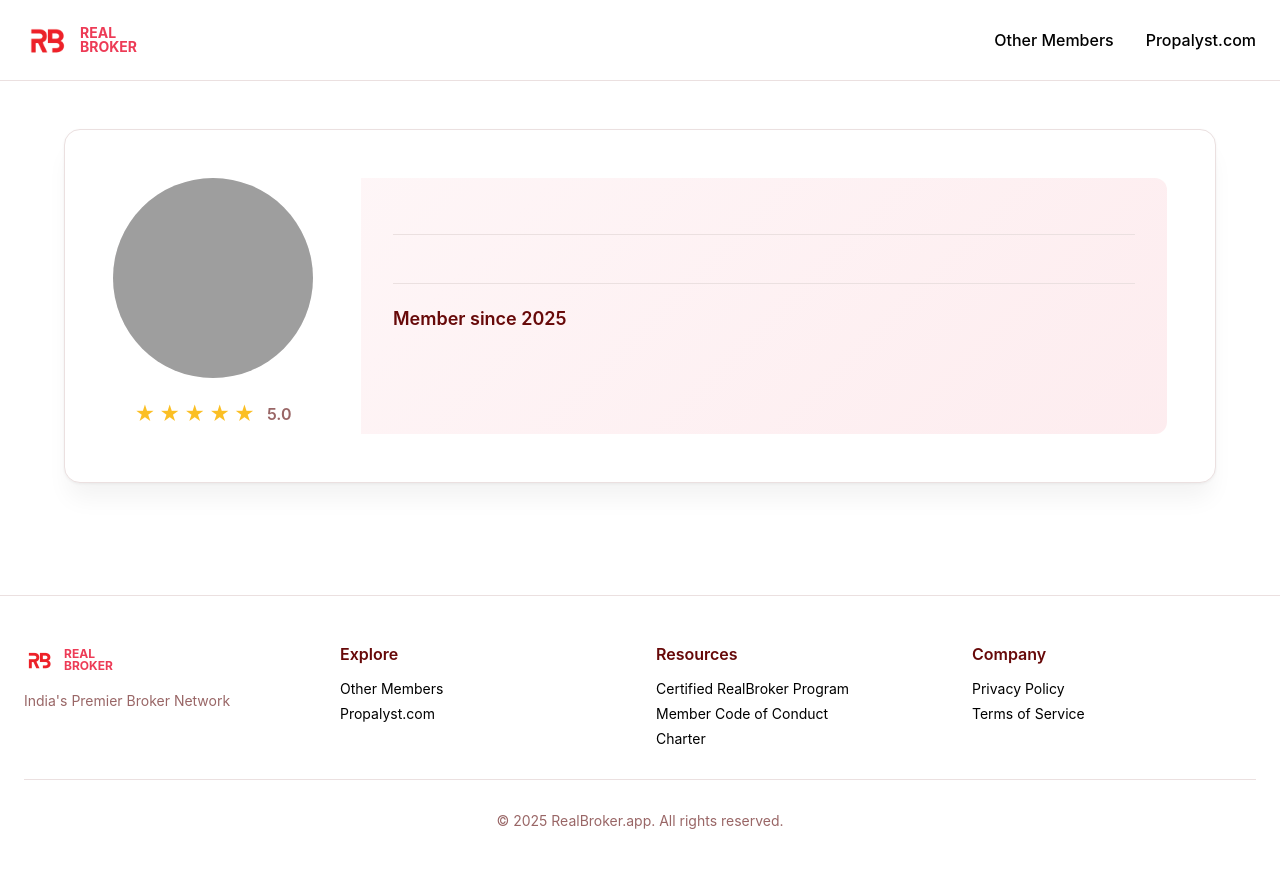
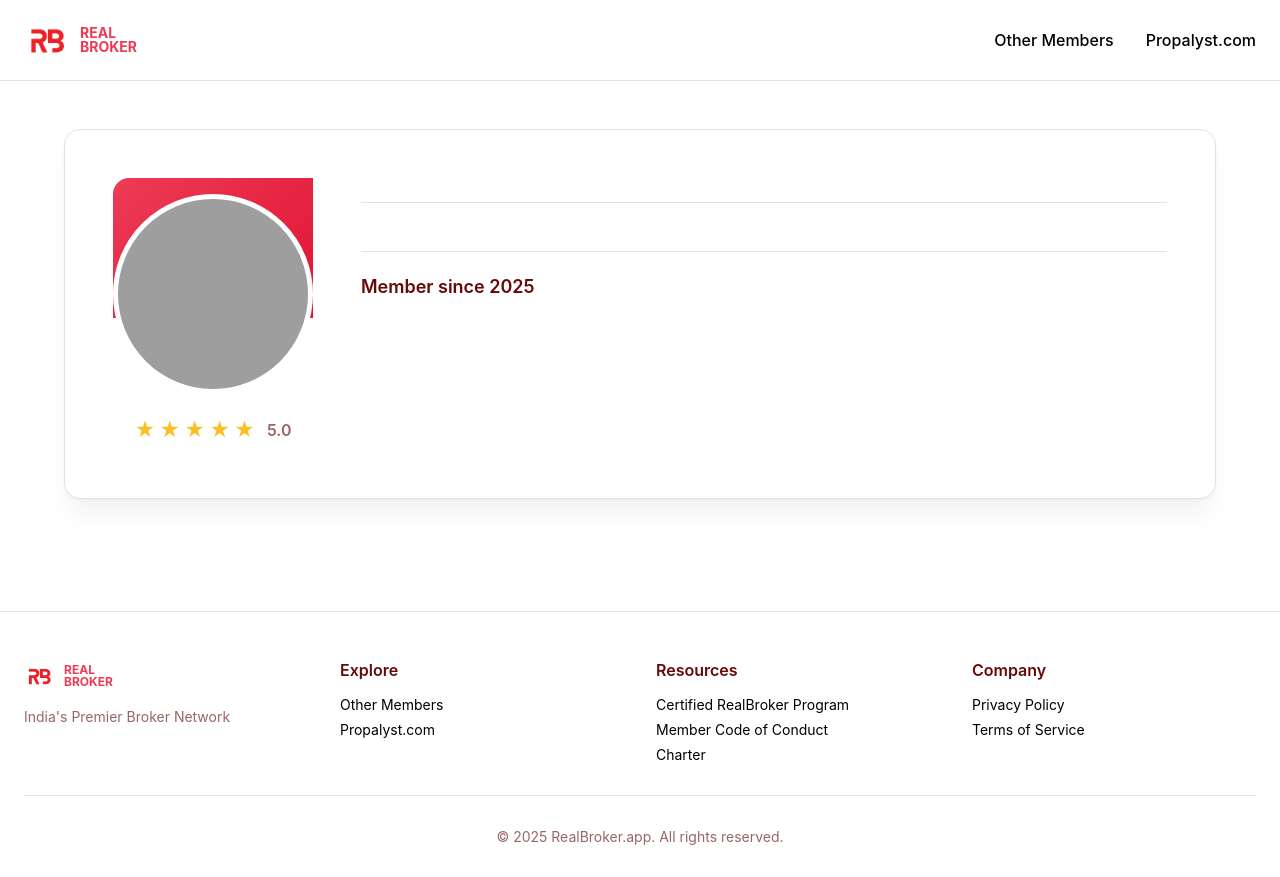
Before and after one commit to NareshGit12/realbroker-landingpage, a Node project: template templates/broker-profile.ejs in a window 1280 px wide. Before the commit the page ends 829 px from the top, so only its background shows below. Run offline with Node 20 templates, Linux system fonts and the light colour scheme; the template is opened without the code that fills it, so the values that code supplies are empty; grey boxes are pictures that could not be loaded.

Commit message:
Revert broker visuals to prior + add red header banner
Revert the desktop card right section from gradient to white, keep data-fetching and pagination improvements, restore single-city display behavior, keep the larger red member-since styling, and add a red header banner behind the avatar in the desktop left section to match the mobile look. Also ensure the avatar overlaps the header banner as in mobile.

```diff
--- a/templates/broker-profile.ejs
+++ b/templates/broker-profile.ejs
@@ -219,12 +219,28 @@
         align-items: center;
         gap: 1.5rem;
         flex-shrink: 0;
+        position: relative;
+        padding-top: 6rem;
+      }
+
+      .card-left-section::before {
+        content: '';
+        position: absolute;
+        top: 0;
+        left: 0;
+        right: 0;
+        height: 140px;
+        background: linear-gradient(135deg, hsl(351 83% 58%) 0%, hsl(351 83% 48%) 100%);
+        border-radius: 1rem 0 0 0;
       }
 
       .avatar {
-        border: none;
         width: 200px;
         height: 200px;
+        border: 5px solid white;
+        position: relative;
+        z-index: 10;
+        margin-top: -5rem;
       }
 
       .company-logo {
@@ -248,9 +264,6 @@
 
       .card-right-section {
         flex: 1;
-        padding: 2rem;
-        background: linear-gradient(135deg, hsl(351 83% 98%) 0%, hsl(351 83% 96%) 100%);
-        border-radius: 0 12px 12px 0;
       }
 
       .rating {
```
